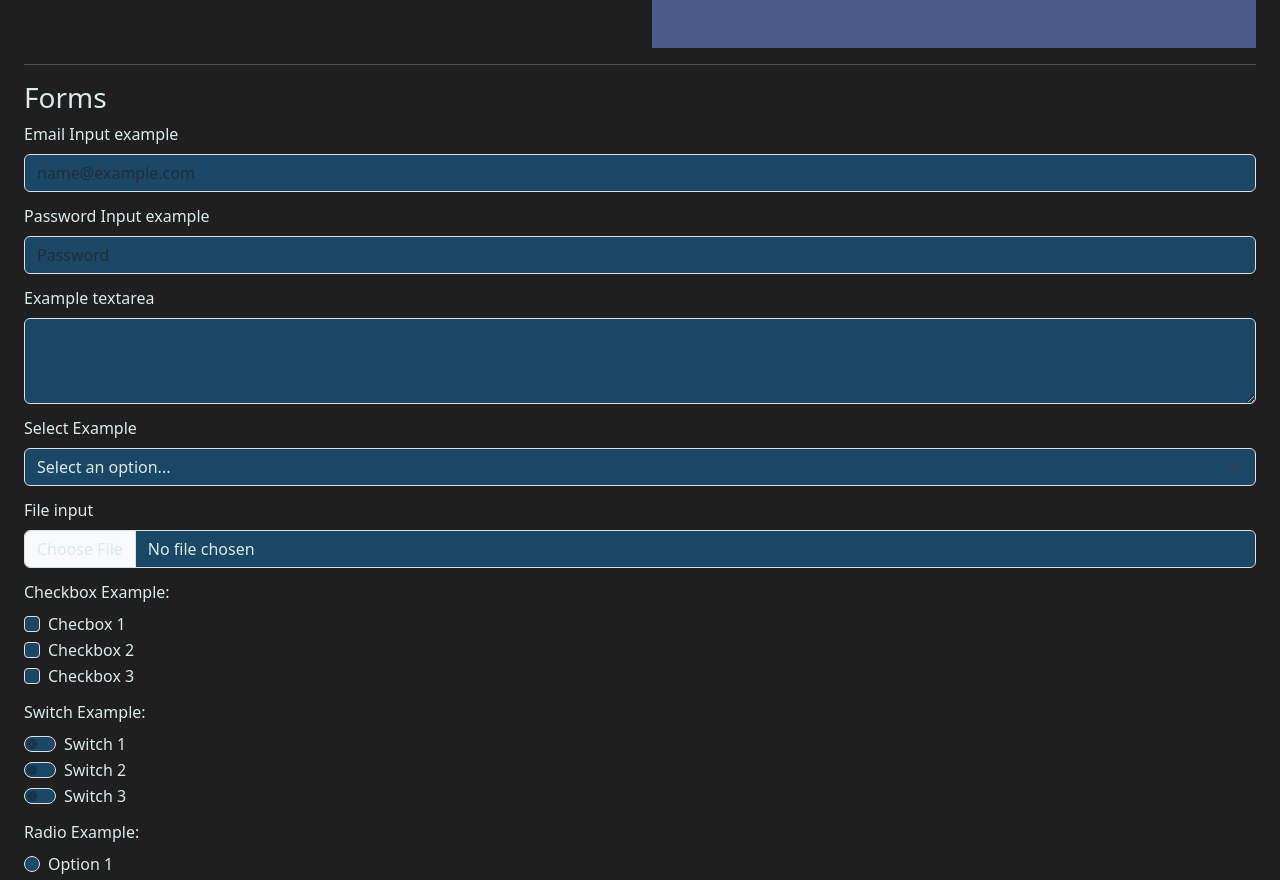
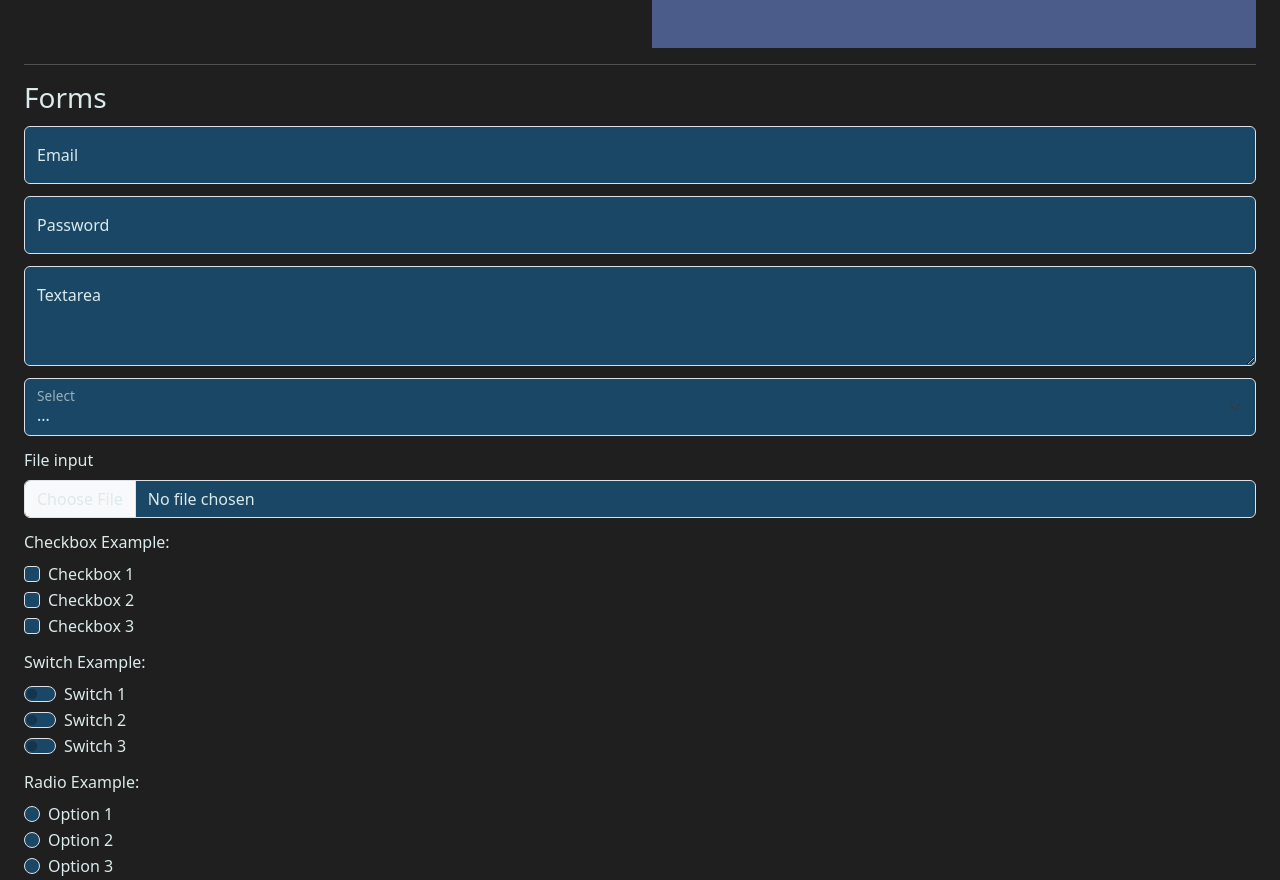
Before and after one commit to giova239/portfolio, a React (Create React App) app: page /uikit in a window 1280 px wide. Shown: the part 1143-2023 px from the top of the page. Built offline with nearby package versions, Linux system fonts and the light colour scheme.

Commit message:
rework to use floating labels

```diff
--- a/src/components/pages/uikit/sections/formsSection.jsx
+++ b/src/components/pages/uikit/sections/formsSection.jsx
@@ -7,44 +7,57 @@ function FormsSection() {
       <h3 className="mt-4">Forms</h3>
       <Form>
         {/* Email Input */}
-        <Form.Group controlId="formEmail">
-          <Form.Label>Email Input example</Form.Label>
-          <Form.Control type="email" placeholder="name@example.com" />
+        <Form.Group controlId="formEmail" className="mt-3">
+          <Form.Floating>
+            <Form.Control type="email" placeholder=" " required />
+            <Form.Label>Email</Form.Label>
+          </Form.Floating>
         </Form.Group>
 
         {/* Password Input */}
         <Form.Group controlId="formPassword" className="mt-3">
-          <Form.Label>Password Input example</Form.Label>
-          <Form.Control type="password" placeholder="Password" />
+          <Form.Floating>
+            <Form.Control type="password" placeholder=" " required />
+            <Form.Label>Password</Form.Label>
+          </Form.Floating>
         </Form.Group>
 
         {/* Textarea */}
         <Form.Group controlId="formTextarea" className="mt-3">
-          <Form.Label>Example textarea</Form.Label>
-          <Form.Control as="textarea" rows={3} />
+          <Form.Floating>
+            <Form.Control
+              as="textarea"
+              style={{ height: "100px" }}
+              placeholder=" "
+              required
+            />
+            <Form.Label>Textarea</Form.Label>
+          </Form.Floating>
         </Form.Group>
 
         {/* Select Input */}
         <Form.Group controlId="formSelect" className="mt-3">
-          <Form.Label>Select Example</Form.Label>
-          <Form.Select>
-            <option>Select an option...</option>
-            <option value="option1">Option 1</option>
-            <option value="option2">Option 2</option>
-            <option value="option3">Option 3</option>
-          </Form.Select>
+          <Form.Floating>
+            <Form.Select required>
+              <option value="">...</option>
+              <option value="option1">Option 1</option>
+              <option value="option2">Option 2</option>
+              <option value="option3">Option 3</option>
+            </Form.Select>
+            <Form.Label>Select</Form.Label>
+          </Form.Floating>
         </Form.Group>
 
         {/* File Input */}
         <Form.Group controlId="formFile" className="mt-3">
           <Form.Label>File input</Form.Label>
-          <Form.Control type="file" />
+          <Form.Control type="file" required />
         </Form.Group>
 
         {/* Checkboxes */}
         <Form.Group controlId="formCheckbox" className="mt-3">
           <Form.Label>Checkbox Example:</Form.Label>
-          <Form.Check type="checkbox" label="Checbox 1" />
+          <Form.Check type="checkbox" label="Checkbox 1" />
           <Form.Check type="checkbox" label="Checkbox 2" />
           <Form.Check type="checkbox" label="Checkbox 3" />
         </Form.Group>
```
